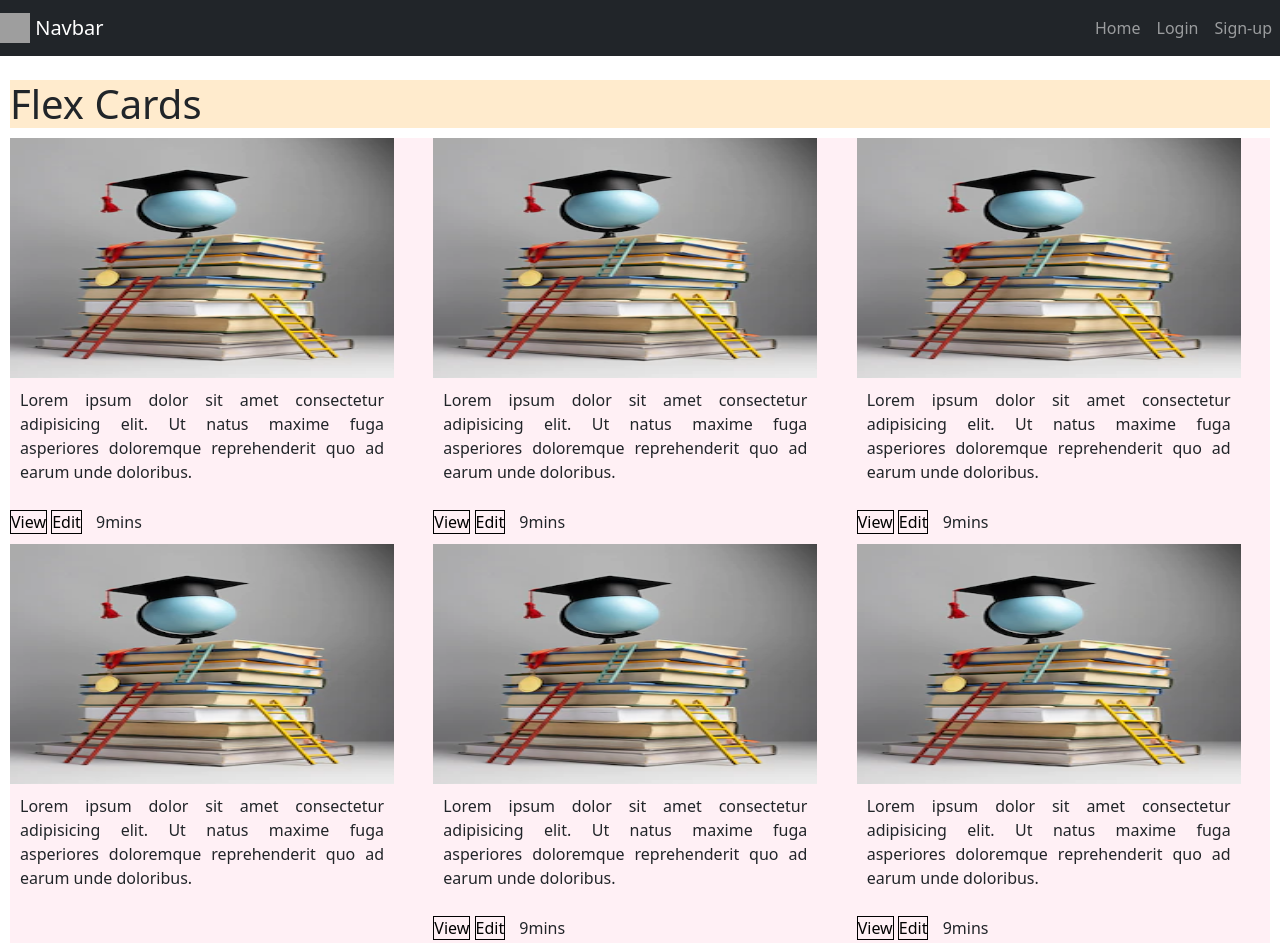
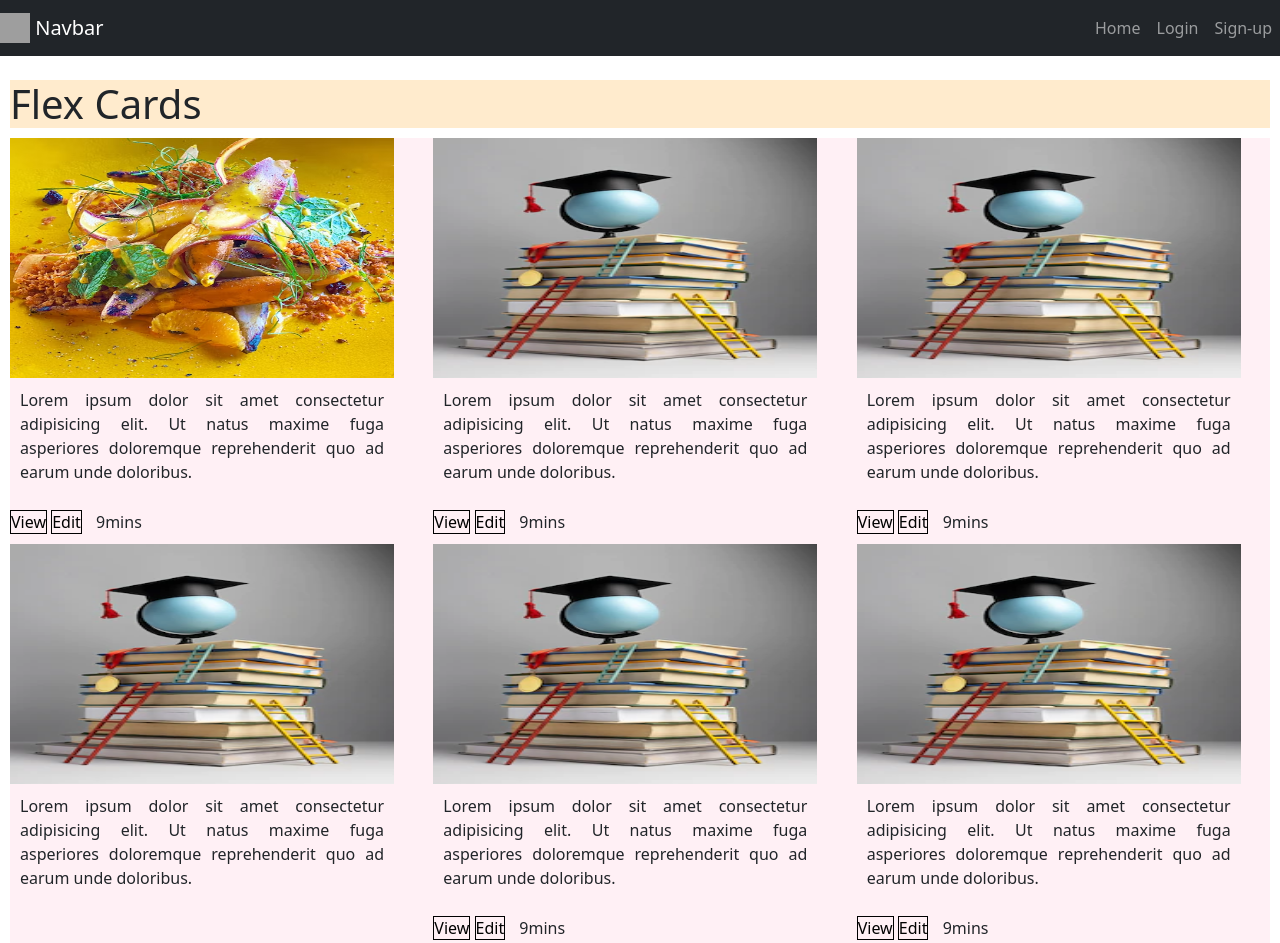
Before and after one commit to guru28272/Accio_F1_Contest, a plain HTML site: page contest_3/index.html in a window 1280 px wide. Shown: the top 943 px of the page. Drawn offline with nearby package versions, Linux system fonts and the light colour scheme; grey boxes are pictures that could not be loaded.

Commit message:
commit msg

```diff
--- a/contest_3/index.html
+++ b/contest_3/index.html
@@ -49,7 +49,7 @@
 <main>
     <div class="main-1">
         <div class="img img-1">
-            <img class="i-1" src="/images/success.webp" alt="Books Logo">
+            <img class="i-1" src="/images/colors.avif" alt="Books Logo">
             <p>Lorem ipsum dolor sit amet consectetur adipisicing elit. Ut natus maxime fuga asperiores doloremque reprehenderit quo ad earum unde doloribus.</p>
 
                 <a class="a1" href="#">View</a>
```
Also changed, not shown: contest_3/images/colors.avif (added).
